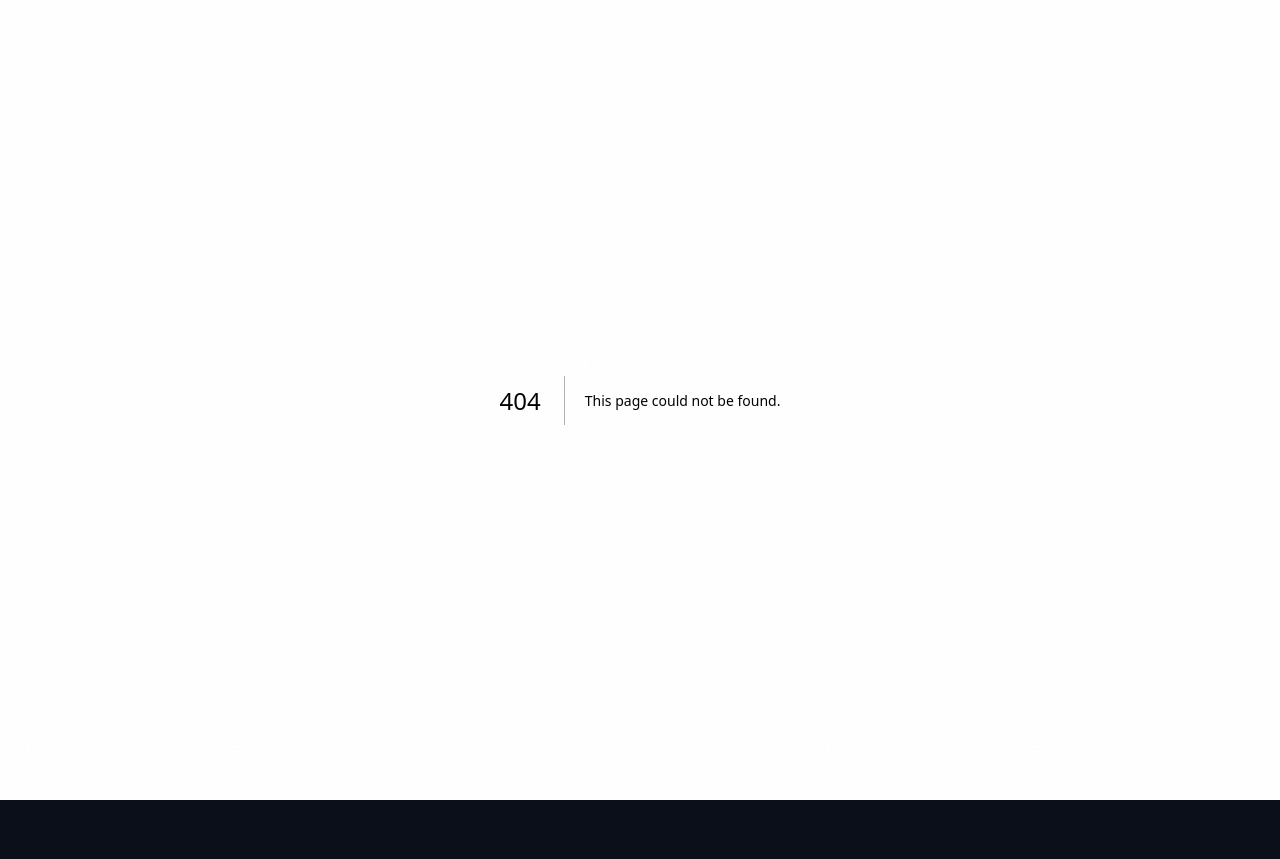
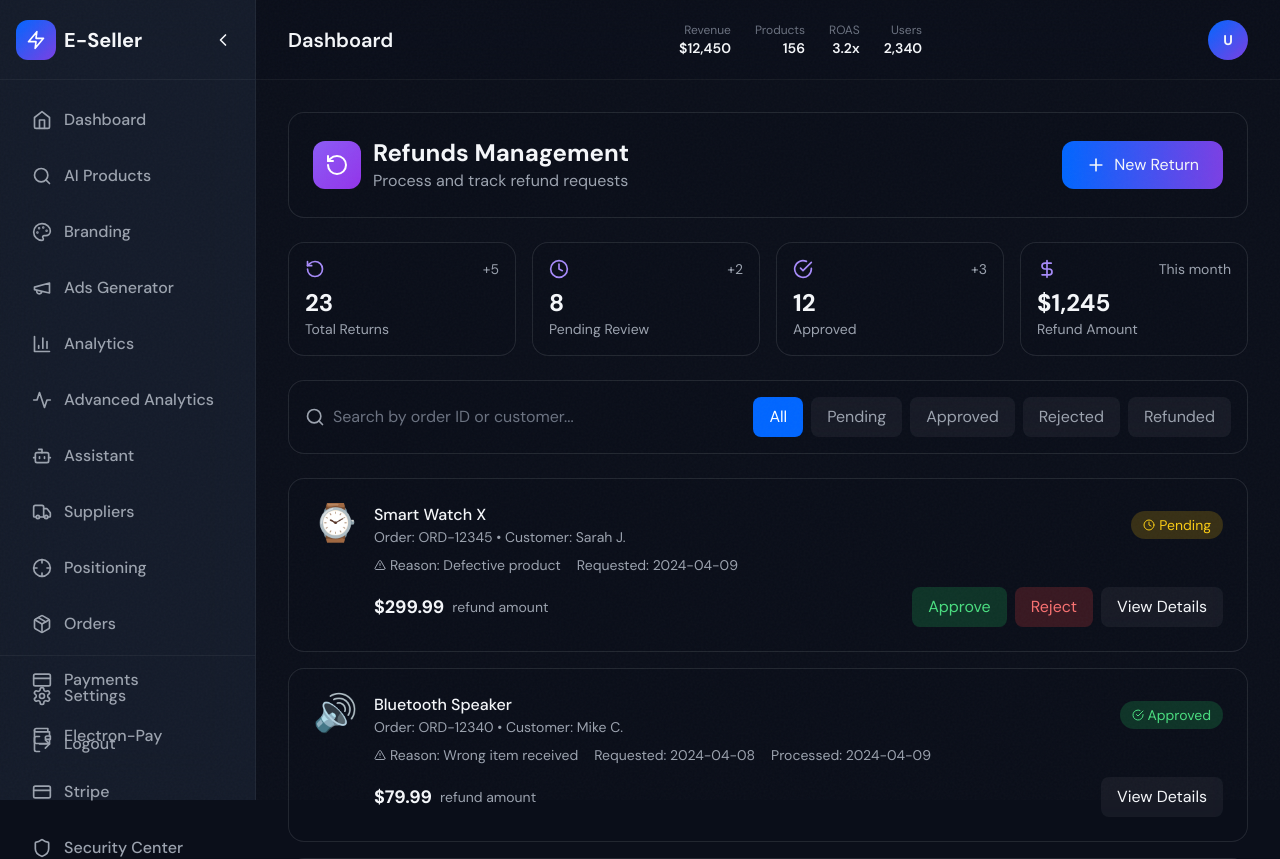
Before and after one commit to IlarionDossouyovo/E-Seller, a Next.js app: page /dashboard/refunds in a window 1280 px wide. Before the commit this address had no page. Shown: the top 859 px of the page. Before the commit the page ends 800 px from the top, so only its background shows below. Built offline with nearby package versions, Linux system fonts and the light colour scheme.

Commit message:
fix: Add missing refunds page (copy of returns)
Created /dashboard/refunds page that was returning 404

Co-authored-by: openhands <openhands@all-hands.dev>

```diff
--- /dev/null
+++ b/src/app/dashboard/refunds/page.tsx
@@ -0,0 +1,201 @@
+'use client'
+
+import { useState } from 'react'
+import { motion } from 'framer-motion'
+import {
+  DollarSign,
+  Package,
+  AlertTriangle,
+  CheckCircle,
+  Clock,
+  RotateCcw,
+  Search,
+  Filter,
+  Plus,
+  X
+} from 'lucide-react'
+
+type Return = {
+  id: number
+  orderId: string
+  product: string
+  productImage: string
+  customer: string
+  reason: string
+  status: 'pending' | 'approved' | 'rejected' | 'refunded'
+  amount: number
+  requestDate: string
+  processedDate?: string
+}
+
+const mockReturns: Return[] = [
+  { id: 1, orderId: 'ORD-12345', product: 'Smart Watch X', productImage: '⌚', customer: 'Sarah J.', reason: 'Defective product', status: 'pending', amount: 299.99, requestDate: '2024-04-09' },
+  { id: 2, orderId: 'ORD-12340', product: 'Bluetooth Speaker', productImage: '🔊', customer: 'Mike C.', reason: 'Wrong item received', status: 'approved', amount: 79.99, requestDate: '2024-04-08', processedDate: '2024-04-09' },
+  { id: 3, orderId: 'ORD-12335', product: 'Yoga Mat Premium', productImage: '🧘', customer: 'Emma W.', reason: 'Changed mind', status: 'rejected', amount: 39.99, requestDate: '2024-04-07', processedDate: '2024-04-08' },
+  { id: 4, orderId: 'ORD-12330', product: 'Face Serum Set', productImage: '🧴', customer: 'Lisa A.', reason: 'Allergic reaction', status: 'refunded', amount: 45.99, requestDate: '2024-04-05', processedDate: '2024-04-07' },
+  { id: 5, orderId: 'ORD-12325', product: 'Protein Shaker', productImage: '🥤', customer: 'James B.', reason: 'Damaged package', status: 'pending', amount: 19.99, requestDate: '2024-04-09' },
+]
+
+const stats = [
+  { label: 'Total Returns', value: '23', change: '+5', icon: RotateCcw },
+  { label: 'Pending Review', value: '8', change: '+2', icon: Clock },
+  { label: 'Approved', value: '12', change: '+3', icon: CheckCircle },
+  { label: 'Refund Amount', value: '$1,245', change: 'This month', icon: DollarSign },
+]
+
+export default function ReturnsPage() {
+  const [returns] = useState<Return[]>(mockReturns)
+  const [filter, setFilter] = useState<'all' | 'pending' | 'approved' | 'rejected' | 'refunded'>('all')
+  const [searchTerm, setSearchTerm] = useState('')
+
+  const filteredReturns = returns.filter(ret => {
+    const matchesFilter = filter === 'all' || ret.status === filter
+    const matchesSearch = ret.orderId.toLowerCase().includes(searchTerm.toLowerCase()) ||
+                          ret.customer.toLowerCase().includes(searchTerm.toLowerCase())
+    return matchesFilter && matchesSearch
+  })
+
+  const getStatusBadge = (status: string) => {
+    switch (status) {
+      case 'pending':
+        return <span className="px-3 py-1 rounded-full bg-yellow-500/20 text-yellow-400 text-sm flex items-center gap-1"><Clock className="w-3 h-3" /> Pending</span>
+      case 'approved':
+        return <span className="px-3 py-1 rounded-full bg-green-500/20 text-green-400 text-sm flex items-center gap-1"><CheckCircle className="w-3 h-3" /> Approved</span>
+      case 'rejected':
+        return <span className="px-3 py-1 rounded-full bg-red-500/20 text-red-400 text-sm flex items-center gap-1"><X className="w-3 h-3" /> Rejected</span>
+      case 'refunded':
+        return <span className="px-3 py-1 rounded-full bg-blue-500/20 text-blue-400 text-sm flex items-center gap-1"><DollarSign className="w-3 h-3" /> Refunded</span>
+    }
+  }
+
+  return (
+    <div className="space-y-6">
+      {/* Header */}
+      <div className="glass-card p-6">
+        <div className="flex items-center justify-between">
+          <div className="flex items-center gap-3">
+            <div className="w-12 h-12 rounded-xl bg-gradient-to-br from-violet-500 to-purple-600 flex items-center justify-center">
+              <RotateCcw className="w-6 h-6 text-white" />
+            </div>
+            <div>
+              <h1 className="text-2xl font-bold font-[var(--font-sora)]">Refunds Management</h1>
+              <p className="text-gray-400">Process and track refund requests</p>
+            </div>
+          </div>
+          <button className="px-6 py-3 rounded-xl bg-gradient-to-r from-electron-blue to-electron-purple hover:opacity-90 transition-opacity flex items-center gap-2">
+            <Plus className="w-5 h-5" />
+            New Return
+          </button>
+        </div>
+      </div>
+
+      {/* Stats */}
+      <div className="grid grid-cols-2 md:grid-cols-4 gap-4">
+        {stats.map((stat, i) => (
+          <motion.div
+            key={i}
+            initial={{ opacity: 0, y: 20 }}
+            animate={{ opacity: 1, y: 0 }}
+            transition={{ delay: i * 0.1 }}
+            className="glass-card p-4"
+          >
+            <div className="flex items-center justify-between mb-2">
+              <stat.icon className="w-5 h-5 text-violet-400" />
+              <span className="text-sm text-gray-400">{stat.change}</span>
+            </div>
+            <p className="text-2xl font-bold">{stat.value}</p>
+            <p className="text-sm text-gray-400">{stat.label}</p>
+          </motion.div>
+        ))}
+      </div>
+
+      {/* Filters */}
+      <div className="glass-card p-4 flex flex-wrap gap-4 items-center">
+        <div className="flex items-center gap-2 flex-1 min-w-[200px]">
+          <Search className="w-5 h-5 text-gray-400" />
+          <input
+            type="text"
+            placeholder="Search by order ID or customer..."
+            value={searchTerm}
+            onChange={(e) => setSearchTerm(e.target.value)}
+            className="bg-transparent border-none outline-none text-white placeholder-gray-500 flex-1"
+          />
+        </div>
+
+        <div className="flex gap-2">
+          {(['all', 'pending', 'approved', 'rejected', 'refunded'] as const).map(status => (
+            <button
+              key={status}
+              onClick={() => setFilter(status)}
+              className={`px-4 py-2 rounded-lg transition-colors capitalize ${
+                filter === status
+                  ? 'bg-electron-blue text-white'
+                  : 'bg-white/5 text-gray-400 hover:bg-white/10'
+              }`}
+            >
+              {status}
+            </button>
+          ))}
+        </div>
+      </div>
+
+      {/* Returns List */}
+      <div className="space-y-4">
+        {filteredReturns.map((ret, i) => (
+          <motion.div
+            key={ret.id}
+            initial={{ opacity: 0, y: 20 }}
+            animate={{ opacity: 1, y: 0 }}
+            transition={{ delay: i * 0.1 }}
+            className="glass-card p-6"
+          >
+            <div className="flex items-start gap-4">
+              <span className="text-4xl">{ret.productImage}</span>
+              <div className="flex-1">
+                <div className="flex items-center justify-between mb-2">
+                  <div>
+                    <p className="font-medium">{ret.product}</p>
+                    <p className="text-sm text-gray-400">Order: {ret.orderId} • Customer: {ret.customer}</p>
+                  </div>
+                  {getStatusBadge(ret.status)}
+                </div>
+
+                <div className="flex items-center gap-4 text-sm text-gray-400 mb-3">
+                  <span className="flex items-center gap-1">
+                    <AlertTriangle className="w-3 h-3" />
+                    Reason: {ret.reason}
+                  </span>
+                  <span>Requested: {ret.requestDate}</span>
+                  {ret.processedDate && <span>Processed: {ret.processedDate}</span>}
+                </div>
+
+                <div className="flex items-center justify-between">
+                  <div className="flex items-center gap-2">
+                    <span className="text-lg font-bold">${ret.amount.toFixed(2)}</span>
+                    <span className="text-sm text-gray-400">refund amount</span>
+                  </div>
+
+                  <div className="flex gap-2">
+                    {ret.status === 'pending' && (
+                      <>
+                        <button className="px-4 py-2 rounded-lg bg-green-500/20 text-green-400 hover:bg-green-500/30 transition-colors">
+                          Approve
+                        </button>
+                        <button className="px-4 py-2 rounded-lg bg-red-500/20 text-red-400 hover:bg-red-500/30 transition-colors">
+                          Reject
+                        </button>
+                      </>
+                    )}
+                    <button className="px-4 py-2 rounded-lg bg-white/5 hover:bg-white/10 transition-colors">
+                      View Details
+                    </button>
+                  </div>
+                </div>
+              </div>
+            </div>
+          </motion.div>
+        ))}
+      </div>
+    </div>
+  )
+}
```
